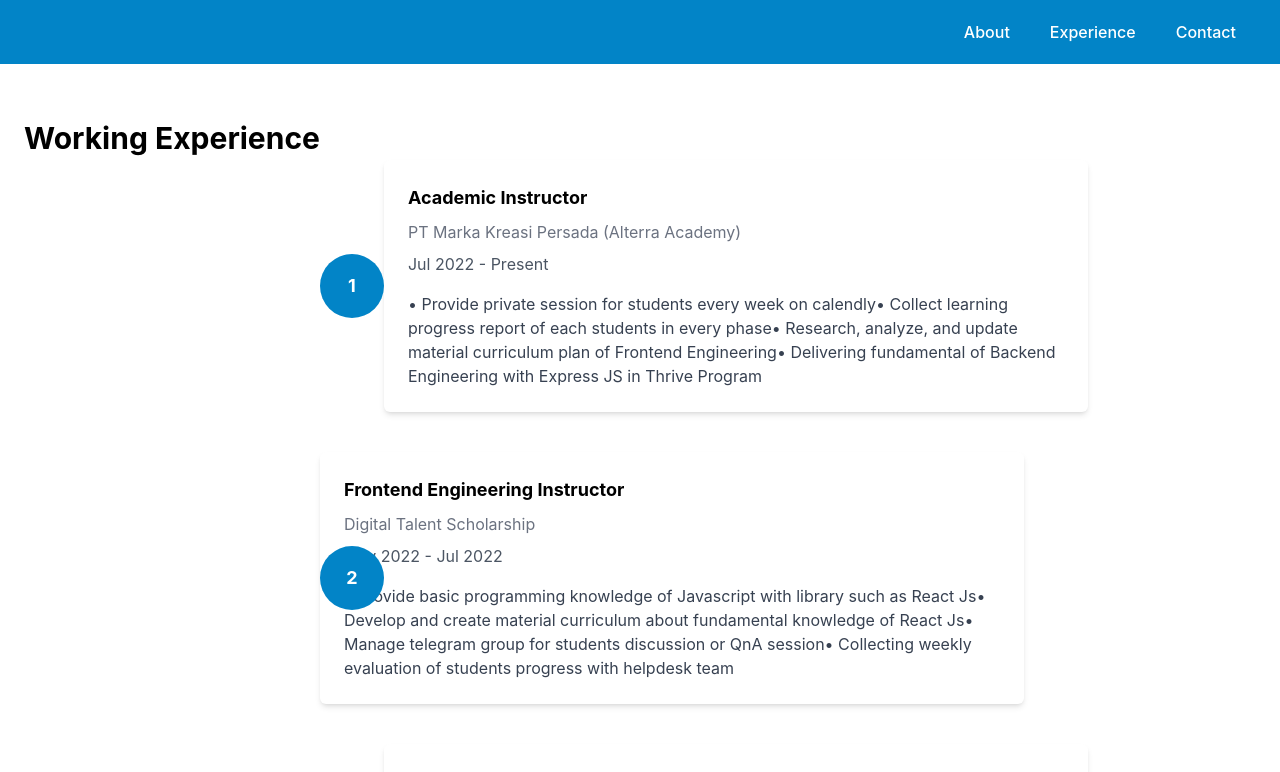
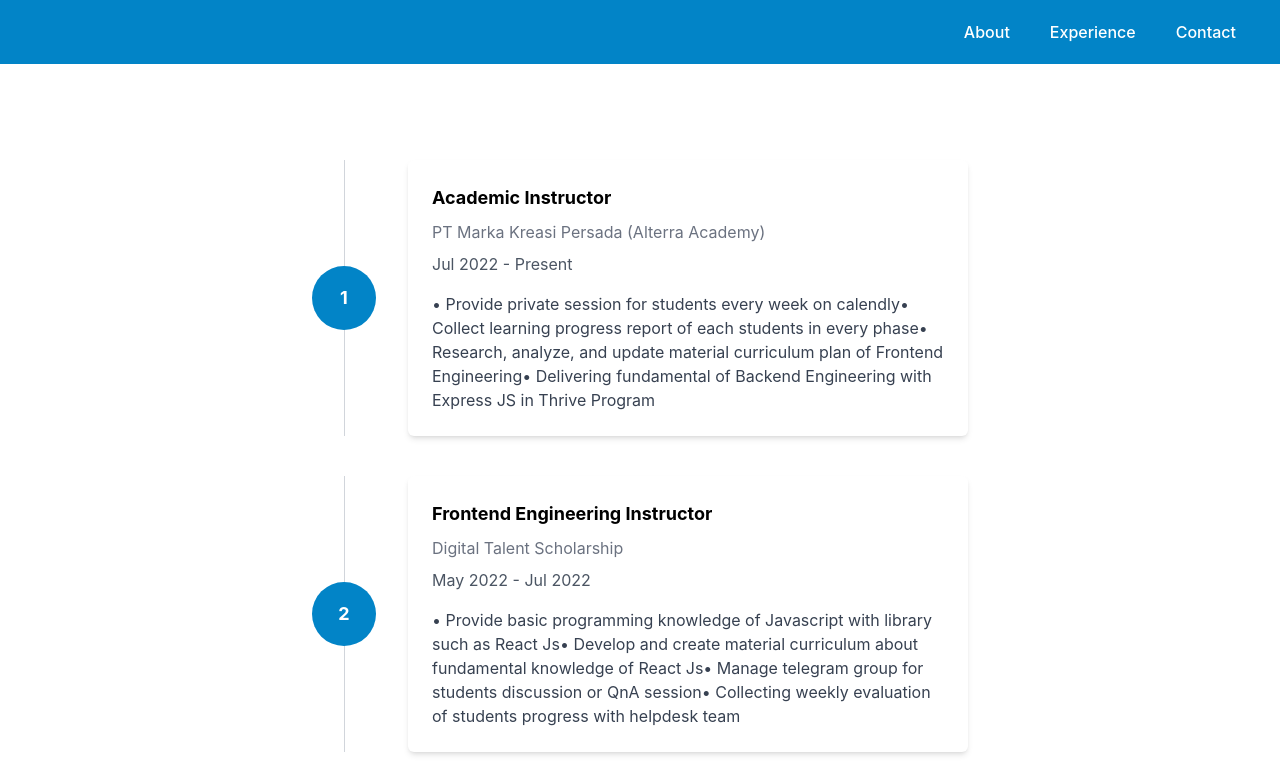
Before and after one commit to BagasDhitya/portfolio-react, a React (Vite) app: page /experience in a window 1280 px wide. Shown: the top 772 px of the page. Built offline with nearby package versions, Linux system fonts and the light colour scheme.

Commit message:
slicing timeline experience

```diff
--- a/src/index.css
+++ b/src/index.css
@@ -77,33 +77,3 @@ button:focus-visible {
     background-color: #f9f9f9;
   }
 }
-
-@keyframes from-right {
-  0% {
-    opacity: 0;
-    transform: translateX(100%);
-  }
-  100% {
-    opacity: 1;
-    transform: translateX(0);
-  }
-}
-
-@keyframes from-left {
-  0% {
-    opacity: 0;
-    transform: translateX(-100%);
-  }
-  100% {
-    opacity: 1;
-    transform: translateX(0);
-  }
-}
-
-.from-right-animation {
-  animation: from-right 1s ease-in-out;
-}
-
-.from-left-animation {
-  animation: from-left 1s ease-in-out;
-}
--- a/src/pages/experience/index.tsx
+++ b/src/pages/experience/index.tsx
@@ -5,21 +5,21 @@ import { data } from "../../datas/experience.json"
 const Experience = () => {
     return (
         <Layout>
-            <div className="flex justify-center py-8">
-                <h2 className="text-3xl font-bold">Working Experience</h2>
+            <div className="flex justify-center py-8 lg:mx-72">
                 <div className="max-w-3xl w-full mx-auto">
                     {data?.map((experience: any, index: number) => (
                         <div
                             key={index}
-                            className={`relative flex flex-col ${index % 2 === 0 ? 'from-right-animation' : 'from-left-animation'
-                                } my-10`}
+                            className={`relative flex flex-col my-10`}
                         >
-                            <div className="flex items-center justify-center w-16 h-16 bg-porto-sky-500 rounded-full text-white font-bold text-lg md:absolute md:left-0 md:top-1/2 transform -translate-y-1/2">
+                            {index >= 0 && (
+                                <div className="absolute bg-gray-300 h-full w-px left-8 top-0" />
+                            )}
+                            <div className={`flex items-center justify-center w-16 h-16 bg-porto-sky-500 rounded-full text-white font-bold text-lg md:absolute md:left-0 md:top-1/2 transform -translate-y-1/2`}>
                                 {index + 1}
                             </div>
                             <div
-                                className={`bg-white p-6 shadow-md rounded-md ${index % 2 === 0 ? 'md:ml-16' : 'md:mr-16'
-                                    }`}
+                                className={`bg-white p-6 shadow-md rounded-md ml-24`}
                             >
                                 <h3 className="text-lg font-bold mb-2">{experience.title}</h3>
                                 <h4 className="text-gray-500 mb-2">{experience.company}</h4>
```
